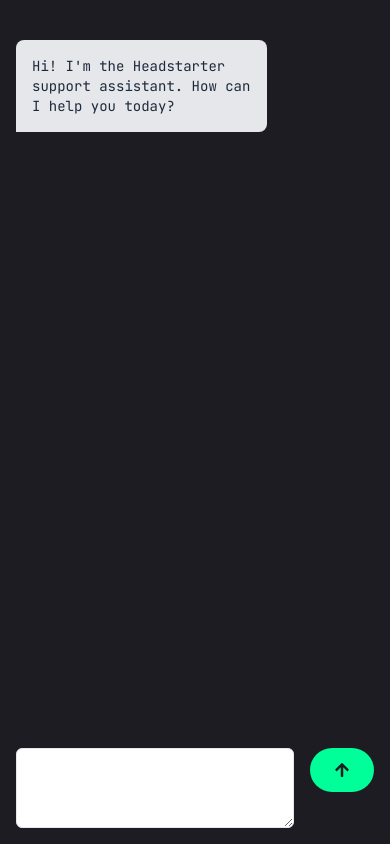
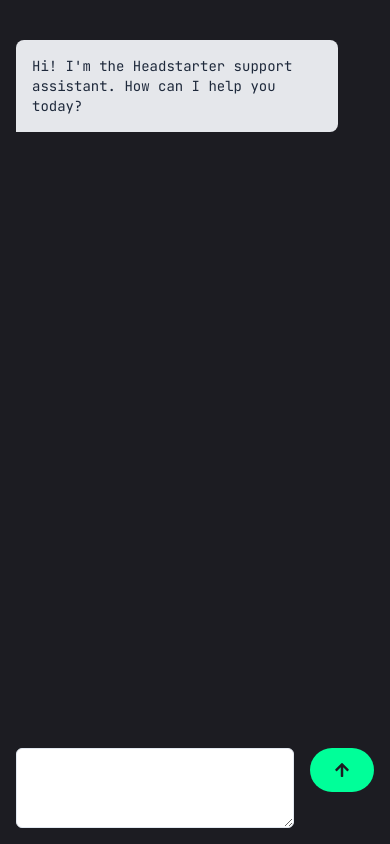
Before and after one commit to JohnZDictator/ai_customer_support, a Next.js app: page / in a window 390 px wide. Built offline with nearby package versions, Linux system fonts and the light colour scheme.

Commit message:
minor width update for smaller and big screens

```diff
--- a/components/Message.jsx
+++ b/components/Message.jsx
@@ -6,7 +6,7 @@
   return (
     <div className={clsx('flex w-full my-6', isUser ? 'justify-end' : 'justify-start')}>
         <div className={clsx(
-          'max-w-[70%] p-4 rounded-lg text-sm',
+          'max-w-[90%] md:max-w-[80%] p-4 rounded-lg text-sm',
           isUser
             ? 'bg-blue-500 text-white rounded-br-none'
             : 'bg-gray-200 text-slate-800 rounded-bl-none'
```
